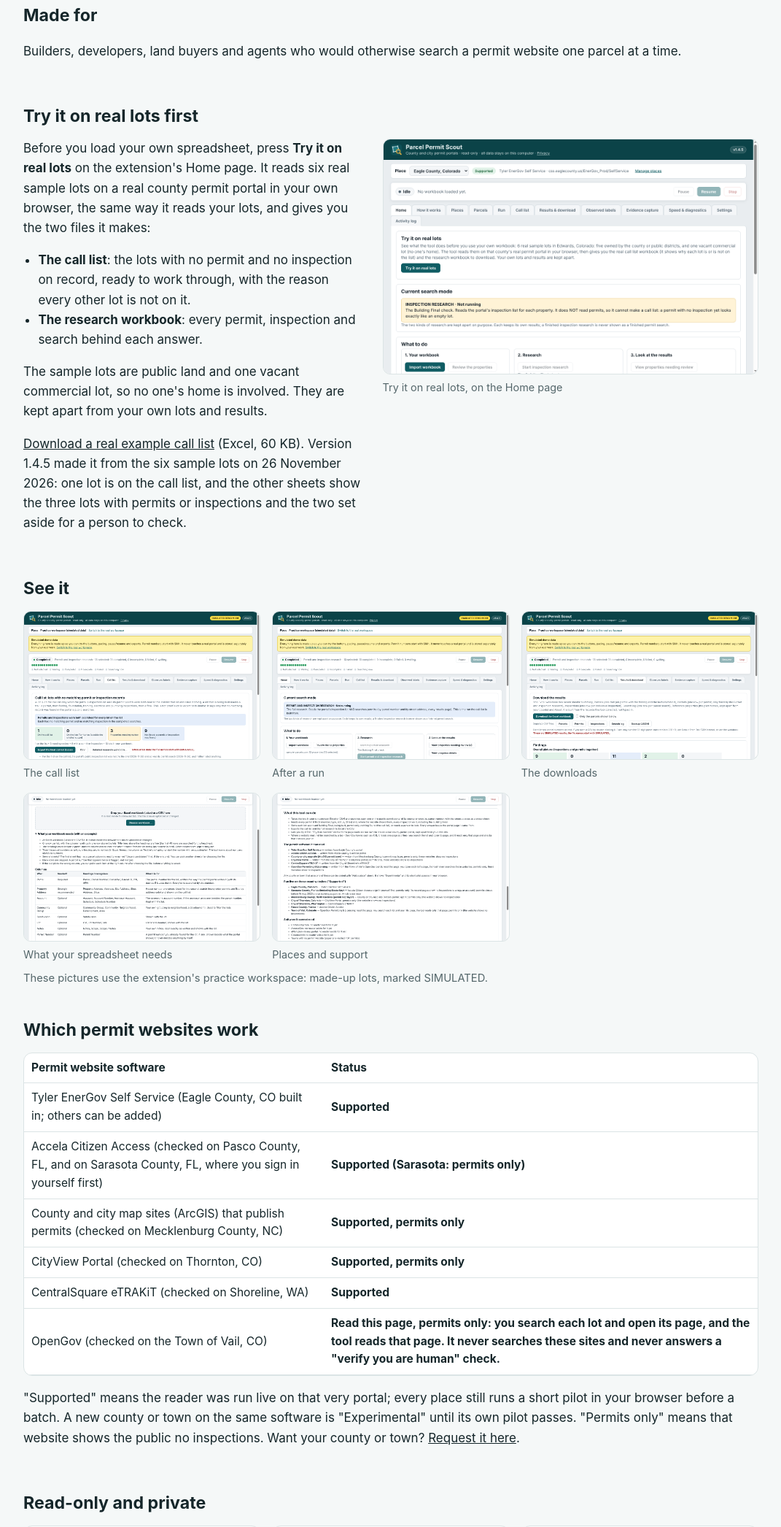
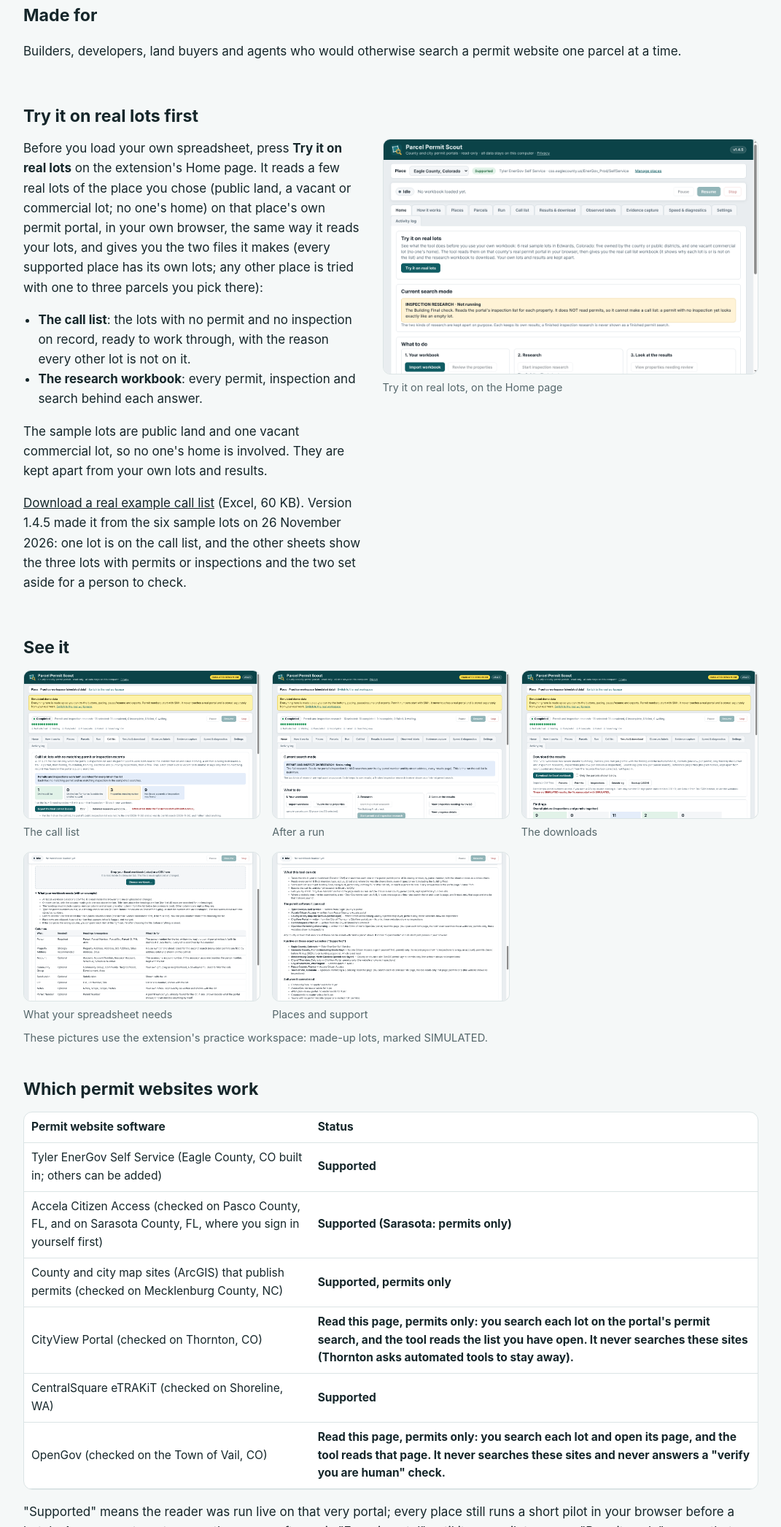
Before and after one commit to Lisle2002/Parcel-Permit-Scout, a plain HTML site: page index.html in a window 1280 px wide. Shown: the part 708-2800 px from the top of the page at 73% size, without its empty margins (104-1175 px from the left). Drawn offline with Linux system fonts and the light colour scheme.

Commit message:
Version 1.5.0: Try it on real lots for every supported place; Thornton read one page at a time; privacy policy updated

```diff
--- a/index.html
+++ b/index.html
@@ -91,7 +91,7 @@
     <h2>Try it on real lots first</h2>
     <div class="split">
       <div>
-        <p>Before you load your own spreadsheet, press <b>Try it on real lots</b> on the extension's Home page. It reads six real sample lots on a real county permit portal in your own browser, the same way it reads your lots, and gives you the two files it makes:</p>
+        <p>Before you load your own spreadsheet, press <b>Try it on real lots</b> on the extension's Home page. It reads a few real lots of the place you chose (public land, a vacant or commercial lot; no one's home) on that place's own permit portal, in your own browser, the same way it reads your lots, and gives you the two files it makes (every supported place has its own lots; any other place is tried with one to three parcels you pick there):</p>
         <ul>
           <li><b>The call list</b>: the lots with no permit and no inspection on record, ready to work through, with the reason every other lot is not on it.</li>
           <li><b>The research workbook</b>: every permit, inspection and search behind each answer.</li>
@@ -123,7 +123,7 @@
         <tr><td>Tyler EnerGov Self Service (Eagle County, CO built in; others can be added)</td><td class="ok">Supported</td></tr>
         <tr><td>Accela Citizen Access (checked on Pasco County, FL, and on Sarasota County, FL, where you sign in yourself first)</td><td class="ok">Supported (Sarasota: permits only)</td></tr>
         <tr><td>County and city map sites (ArcGIS) that publish permits (checked on Mecklenburg County, NC)</td><td class="ok">Supported, permits only</td></tr>
-        <tr><td>CityView Portal (checked on Thornton, CO)</td><td class="ok">Supported, permits only</td></tr>
+        <tr><td>CityView Portal (checked on Thornton, CO)</td><td class="ok">Read this page, permits only: you search each lot on the portal's permit search, and the tool reads the list you have open. It never searches these sites (Thornton asks automated tools to stay away).</td></tr>
         <tr><td>CentralSquare eTRAKiT (checked on Shoreline, WA)</td><td class="ok">Supported</td></tr>
         <tr><td>OpenGov (checked on the Town of Vail, CO)</td><td class="ok">Read this page, permits only: you search each lot and open its page, and the tool reads that page. It never searches these sites and never answers a "verify you are human" check.</td></tr>
       </tbody>
@@ -151,6 +151,7 @@
 
   <section>
     <h2>What's new</h2>
+    <p><b>Version 1.5.0</b> (27 November 2026): <b>Try it on real lots</b> tries the place you chose, on its own permit portal: every supported place has a few real lots of public land, vacant or commercial land (no one's home), in Colorado, Florida, North Carolina and Washington, and any other place is tried with one to three parcels you pick. The City of Thornton is now read one page at a time, as Vail is, because its website asks automated tools to stay away. The "Choose what to run" buttons are the same size again.</p>
     <p><b>Version 1.4.5</b> (26 November 2026): clearer words, from a real Try-it run. A lot with inspections but no approved Building Final is no longer called "being built" (it may have been finished years ago), and its latest inspection date is shown; the Try-it files have plainer names and wording; and the detailed workbook from the Home page now names the portal, like the one from the Results page.</p>
     <p><b>Version 1.4.4</b> (25 November 2026): <b>Try it on real lots</b> reads six real sample lots and gives you both files before you use your own; an empty call list says why in the file; the wording fits every portal, county or town; and a check on the Town of Vail's live website confirmed how an address with no records is read.</p>
   </section>
```
Also changed, not shown: privacy.html (+2 -2 lines).
